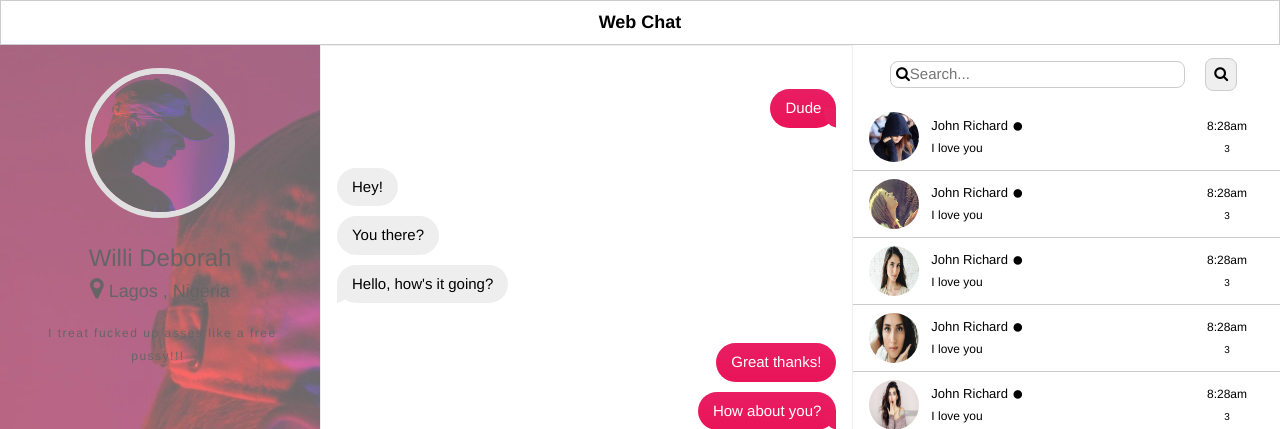
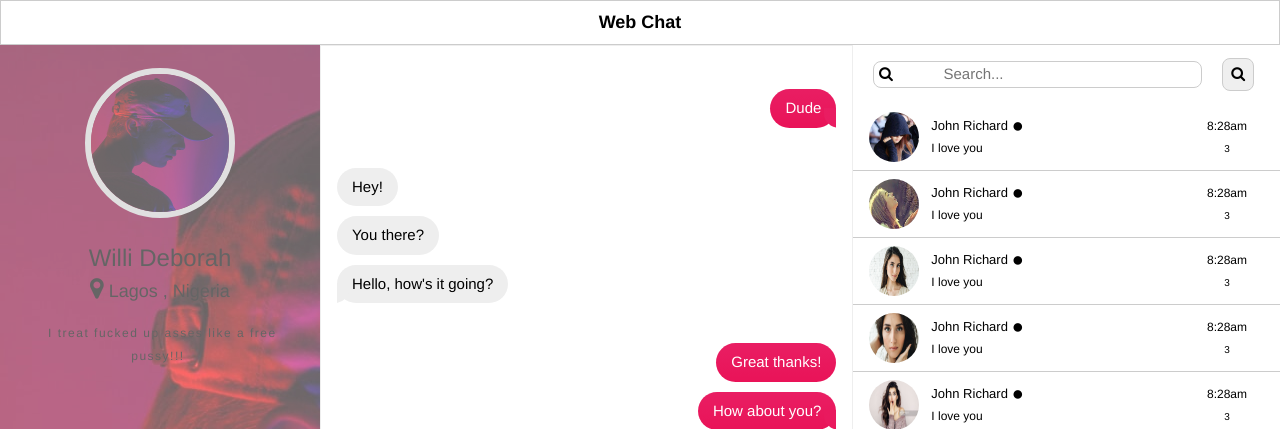
Before and after one commit to Niyiojeyinka/one-page-desktop-chat, a PHP site: page / in a window 1280 px wide. Shown: the top 429 px of the page. Run offline with PHP 8.4, Linux system fonts and the light colour scheme.

Commit message:
redesign search box

```diff
--- a/chat_friend_list.php
+++ b/chat_friend_list.php
@@ -2,7 +2,7 @@
 <div class="w3-row w3-center">
 	<div class="" style="display:inline; ">
 		<i class="fa fa-search w3-text-gray" style="display:inline;margin-right: -40px"></i>
-		<input type="search" name="search" placeholder="    Search..." class="w3-round-large w3-border w3-padding-top w3-padding-bottom w3-margin w3-transparent" size="30" style="outline:none;"/>
+		<input type="search" name="search" placeholder="        Search..." class="w3-round-large w3-border w3-padding-top w3-padding-bottom w3-margin w3-transparent" size="30" style="outline:none;padding-left: 36px"/>
 	</div>
 	<button class="w3-padding-small w3-border w3-round-large"><i class="fa fa-search w3-text-pink"></i></button>
 
```
